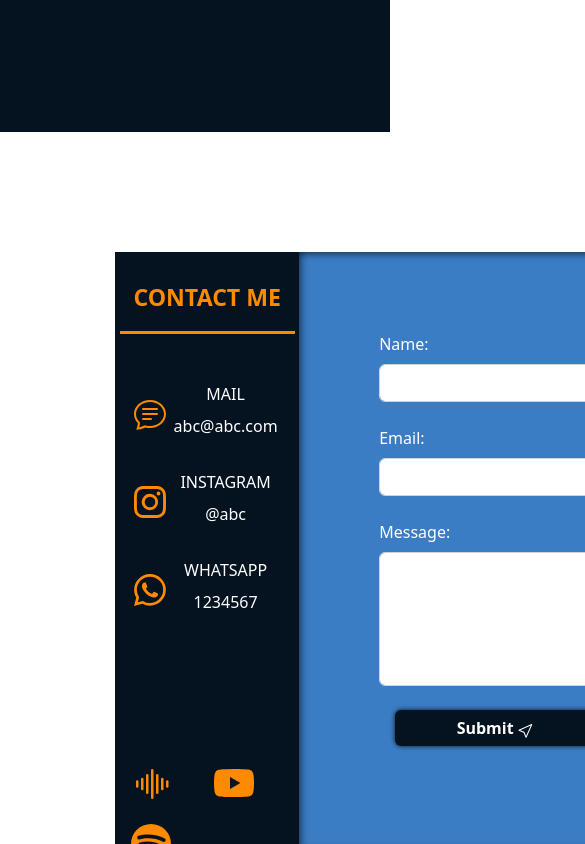
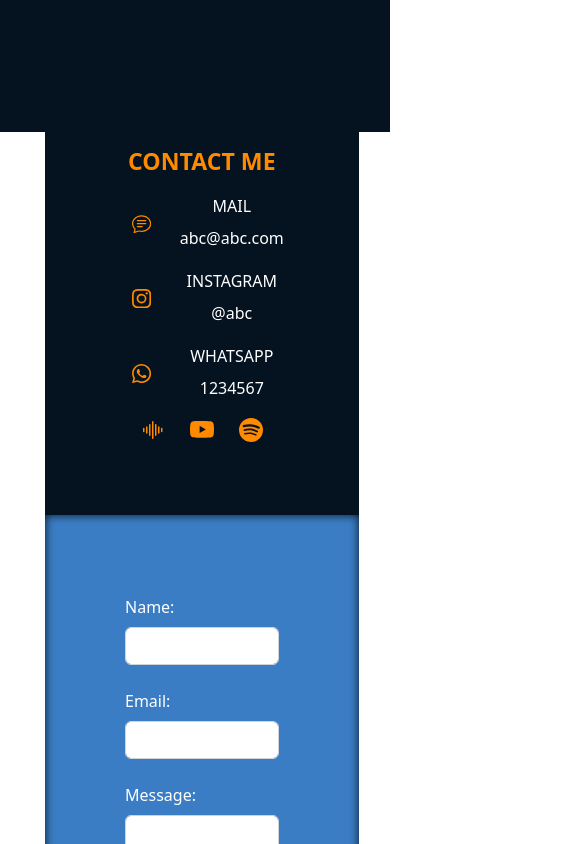
Before and after one commit to MelissaAime/FerBonfiglio, a React (Create React App) app: page / in a window 390 px wide. Shown: the part 2100-2944 px from the top of the page, 585 px wide, since content can reach past the window. Built offline with nearby package versions, Linux system fonts and the light colour scheme.

Commit message:
contact responsive part 1

```diff
--- a/src/Components/Navbar/navbar.jsx
+++ b/src/Components/Navbar/navbar.jsx
@@ -1,4 +1,4 @@
-import {Container, Nav, Navbar, Form, Button} from 'react-bootstrap';
+import {Container, Nav, Navbar } from 'react-bootstrap';
 import logo from "../../Assets/Images/logo.png";
 
 export const NavBar = () => {
--- a/src/Sections/Contact/Contact.scss
+++ b/src/Sections/Contact/Contact.scss
@@ -86,3 +86,56 @@
         }
     }
 }
+
+@media screen and (max-width: 600px){
+    .contact{
+
+        &-box{
+            width: 300px;
+            height: auto;
+            display: grid;
+            grid-template-columns: 1fr;
+            grid-template-rows: 1fr 1.5fr;
+
+            &-info{
+                width: 80%;
+                height: auto;
+
+                &-title{
+                    height: 20px;
+                    margin: 1rem;
+                    border-bottom: none;
+                }
+                div{
+                    flex-direction: row;
+                }
+
+                &-footer{
+                    font-size: 1.5rem;
+                    position: relative;
+                    top: 0%;
+
+                    a{
+                        padding: 0.6rem;
+                    }
+                }
+
+                &-container{
+                    margin: 0.6rem;
+                }
+                span{
+                    font-size: 1.2rem;
+                }
+            }
+
+            &-form{
+                width: 80%;
+                border-radius: 0 0 30px 30px;
+            }
+        }
+
+        &-form{
+            margin: 0.5rem;
+        }
+    }
+}
```
